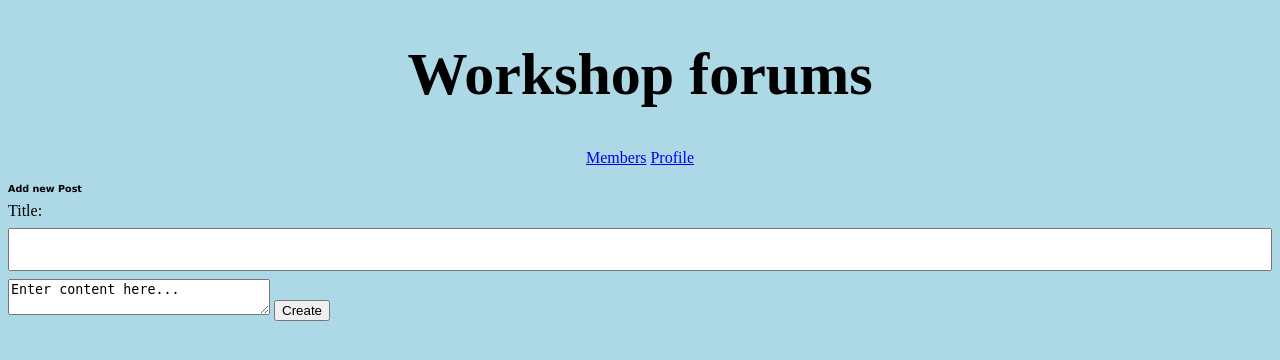
After one commit to nouranHnouh/FormusWorkshop-, a Flask app: page /topic/add in a window 1280 px wide. The commit adds this page. Shown: the top 360 px of the page. Run offline with Flask 2, Linux system fonts and the light colour scheme.

Commit message:
allow user to add posts

```diff
--- a/forums/app.py
+++ b/forums/app.py
@@ -1,18 +1,29 @@
 #import flask for webframework
 from flask import Flask, render_template
+from flask import request,redirect,url_for
 import models
 import stores
 import dummy_data
+
 app = Flask(__name__)
 member_store=stores.Memberstore()
 post_store=stores.Poststore()
+
 @app.route("/")
 @app.route("/index")
 def home():
     return render_template('index.html',posts=post_store.get_all())
-#@app.route("/sayhello/<name>/")
-#def sayhello(name):
-    #return "Hello {}".format(name)
+
+
+@app.route("/topic/add",methods=["GET","POST"])
+def topic_add():
+	if request.method=='POST':
+		#sending data to template
+		new_post=models.Post(request.form["title"],request.form["content"])
+		post_store.add(new_post)
+		return redirect(url_for("home"))
+	else:
+		return render_template("topic_add.html")
 
 
 if __name__ == "__main__":
--- a/forums/models.py
+++ b/forums/models.py
@@ -25,7 +25,7 @@ class Post():
 	content of the post
 	member_id:to get the post by id of member
 	and an id of the post"""
-	def __init__(self,title,content,member_id):
+	def __init__(self,title,content,member_id=0):
 
 		self.title=title
 		self.content=content
--- a/forums/static/style.css
+++ b/forums/static/style.css
@@ -6,6 +6,13 @@ h1 {
 	color:black;
 	text-align:center;
 	font-size: 60px;
+
+}
+h2 {
+	color:black;
+	font-family: verdana;
+	font-size: 60%
+
 }
 div{
     color:blue;
@@ -17,3 +24,10 @@ table{
 th{
 	text-align:left;
 }
+.title{
+	width: 100%;
+    padding: 12px 20px;
+    margin: 8px 0;
+    box-sizing: border-box;
+
+}
--- a/forums/templates/index.html
+++ b/forums/templates/index.html
@@ -1,8 +1,11 @@
 <!DOCTYPE html>
 <html>
 <head>
-	<link rel="stylesheet" href="/static/style.css">
+	<link rel="stylesheet"  href="/static/style.css">
+
 </head>
+
+
 <body>
 	<h1>Workshop forums</h1>
 	<div>
--- /dev/null
+++ b/forums/templates/topic_add.html
@@ -0,0 +1,27 @@
+<!DOCTYPE html>
+<html>
+<head>
+	<link rel="stylesheet" type="text/css" href="/static/style.css"/>
+</head>
+
+<body>
+	<h1>Workshop forums</h1>
+	<div>
+	<p><a href="#">Members</a>
+	<a href="#">Profile</a></p>
+	</div>
+<form action="{{ url_for("topic_add") }}" method="post">
+	<h2>Add new Post </h2>
+
+	Title:<br>
+	<input type="text" name="title" class="title"/></br>
+	<textarea  row="6" cols="30" name="content"
+	class="content">Enter content here...
+	</textarea>
+	<input type="submit" value="Create">
+
+</form>
+
+
+</body>
+</html>
```
Also changed, not shown: forums/README.md, 4 other files.
